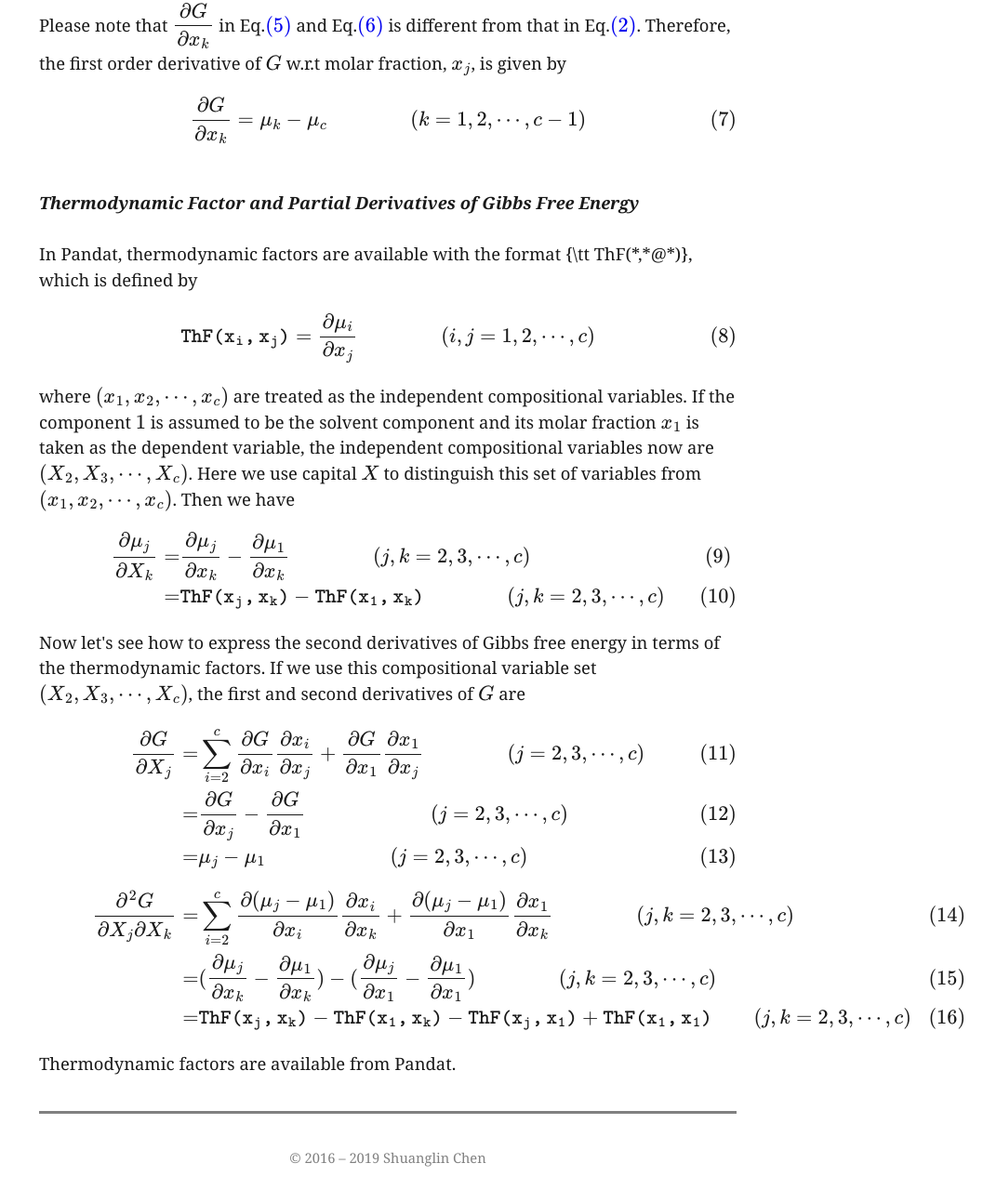
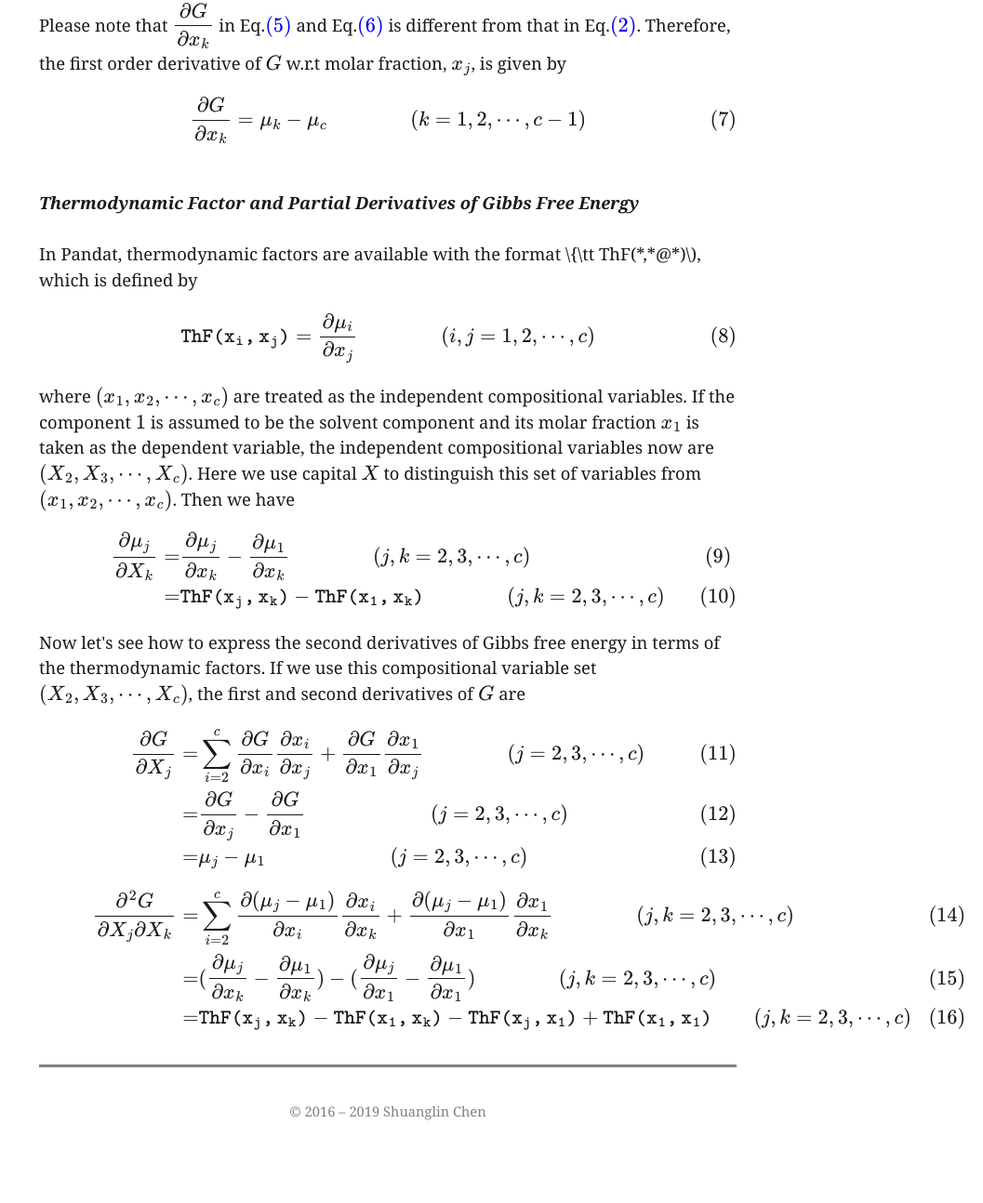
Before and after one commit to shuanglinchen/shuanglinchen.github.io, a Jekyll site: the page built from notes/thermo-factor.html, in a window 1280 px wide and 1400 px high, scrolled down 1101 px. Shown: the top 1294 px of the window at 93% size, without its empty margins (223-1280 px from the left). Built offline with Jekyll 4.4.1, drawn with Linux system fonts in a browser that asks for light colours; formulas are drawn with MathJax 3.

Commit message:
Update thermo-factor.html
d

```diff
--- a/notes/thermo-factor.html
+++ b/notes/thermo-factor.html
@@ -49,7 +49,7 @@ Therefore, the first order derivative of \(G\) w.r.t molar fraction, \(x_j\), is
 
 <b><i>Thermodynamic Factor and Partial Derivatives of Gibbs Free Energy</b/></i> <br/><br/>
 
-In Pandat, thermodynamic factors are available with the format {\tt ThF(*,*@*)}, which is defined by
+In Pandat, thermodynamic factors are available with the format  \{\tt ThF(*,*@*)\), which is defined by
 \begin{equation}
 {\tt ThF(x_i,x_j) }=  \frac{\partial \mu_i}{\partial x_j}  \quad \quad \quad \quad  (i,j=1,2,\cdots,c)
 \end{equation}
@@ -76,4 +76,3 @@ If we use this compositional variable set \((X_2,X_3,\cdots,X_c)\), the first an
            - (\frac{\partial \mu_j}{\partial x_1} - \frac{\partial \mu_1}{\partial x_1})     \quad \quad \quad \quad  (j, k=2,3,\cdots,c) \\
      = &  {\tt ThF(x_j,x_k) } - {\tt ThF(x_1,x_k) } - {\tt ThF(x_j,x_1) } +  {\tt ThF(x_1,x_1) } \quad \quad  (j, k=2,3,\cdots,c)
 \end{align}
-Thermodynamic factors are available from Pandat.
```
